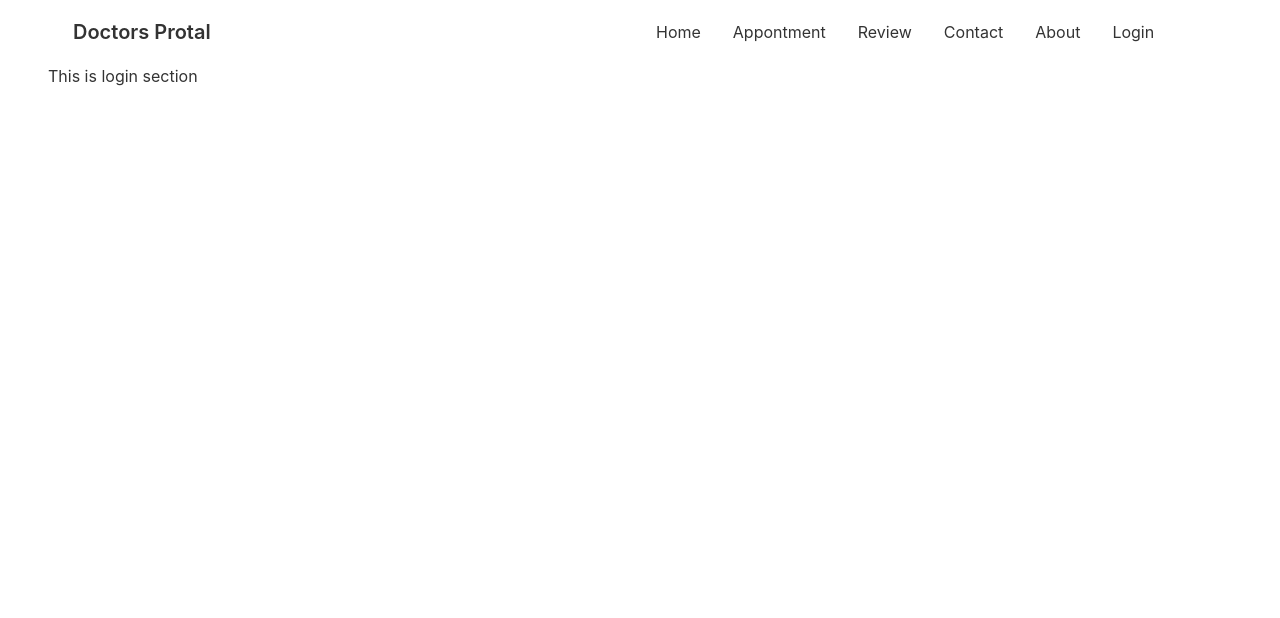
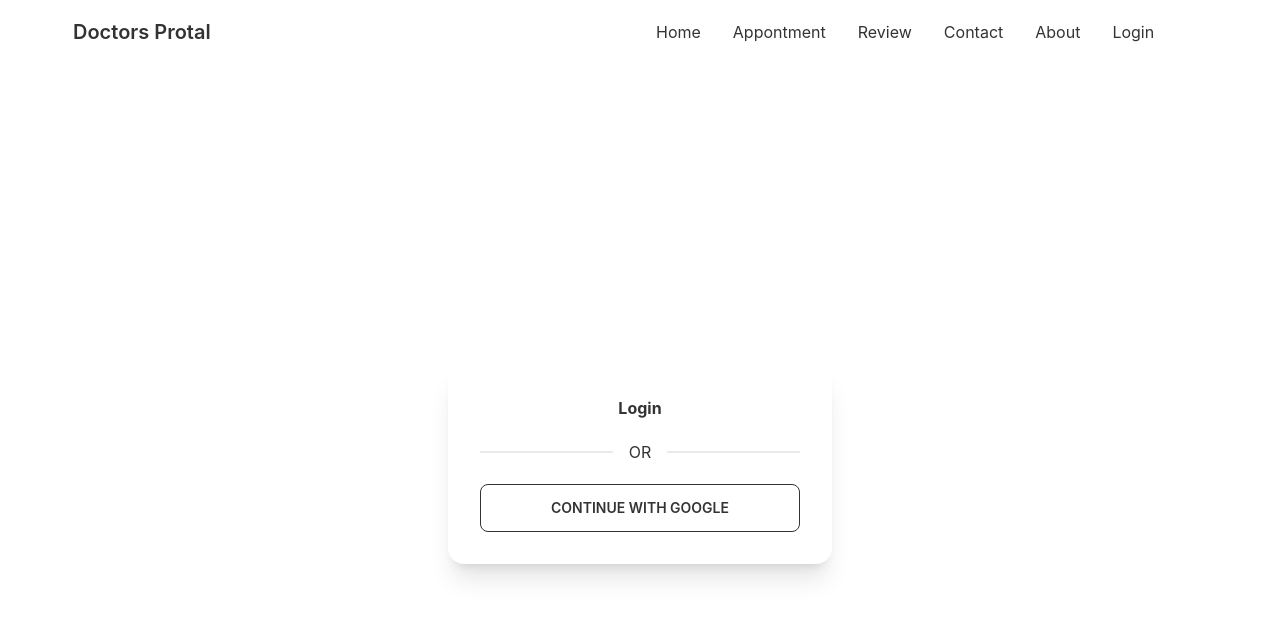
Before and after one commit to Siful-Bappy/Doctors-Protal-client-side, a React (Create React App) app: page /login in a window 1280 px wide. Shown: the top 618 px of the page. Built offline with nearby package versions, Linux system fonts and the light colour scheme; no server answers.

Commit message:
set the login file is done

```diff
--- a/src/Pages/Login/Login/Login.js
+++ b/src/Pages/Login/Login/Login.js
@@ -1,14 +1,24 @@
-import React from 'react';
+import React from "react";
+import { useSignInWithGoogle } from 'react-firebase-hooks/auth';
+import auth from "../../../firebase.init";
 
 const Login = () => {
-    return (
-        <div>
-            <h1>This is login section</h1>
-            <div>
+    const [signInWithGoogle, user, loading, error] = useSignInWithGoogle(auth);
+    if(user) {
+        console.log(user);
+    }
+  return (
+    <div className="flex h-screen justify-center items-center">
+      <div class="card w-96 bg-base-100 shadow-xl">
+        <div class="card-body">
+          <h2 class="text-center font-2xl font-bold">Login</h2>
 
-            </div>
+          <div class="divider">OR</div>
+          <button onClick={() => signInWithGoogle()} class="btn btn-outline">Continue with Google</button>
         </div>
-    );
+      </div>
+    </div>
+  );
 };
 
 export default Login;
```
